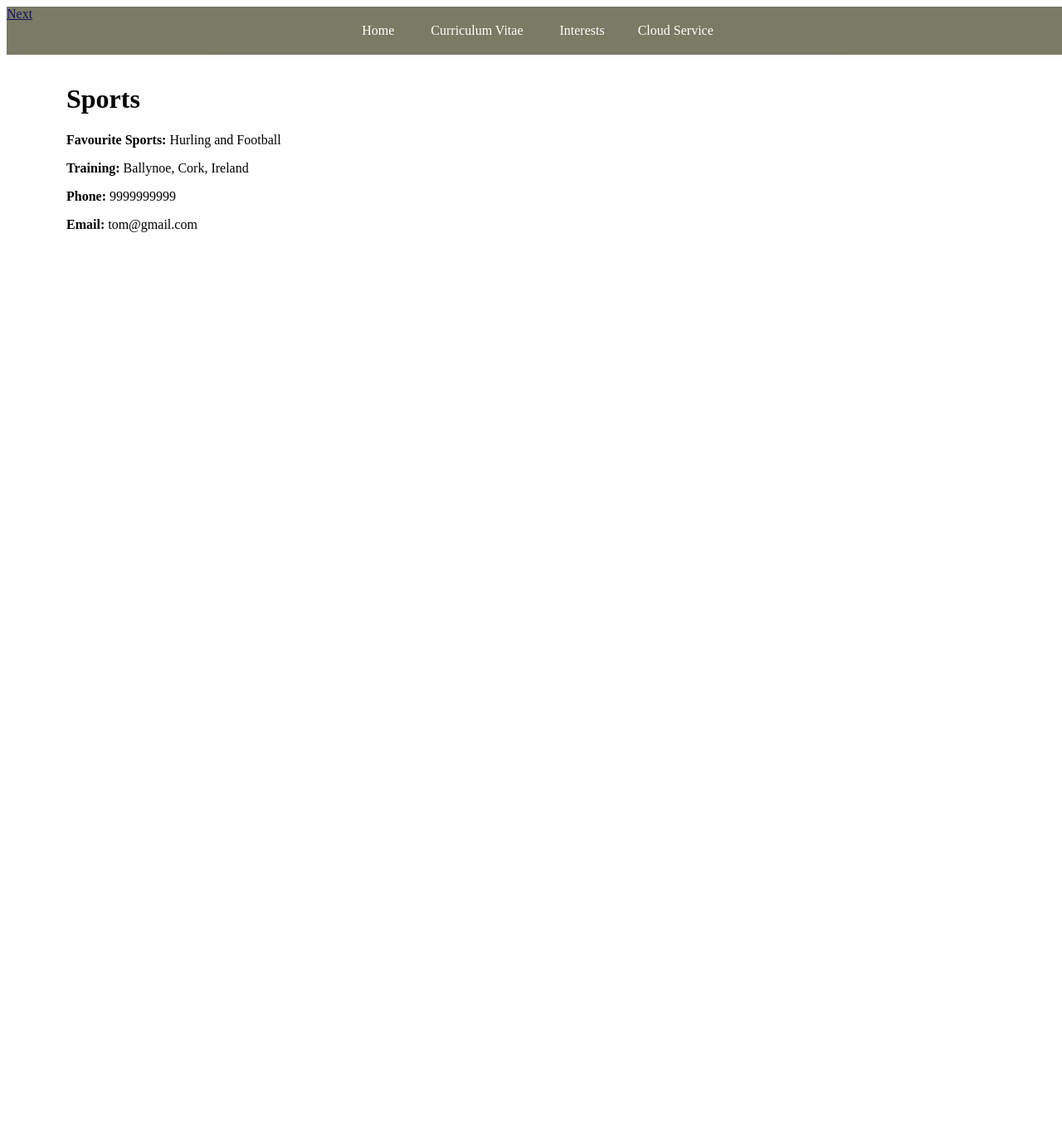
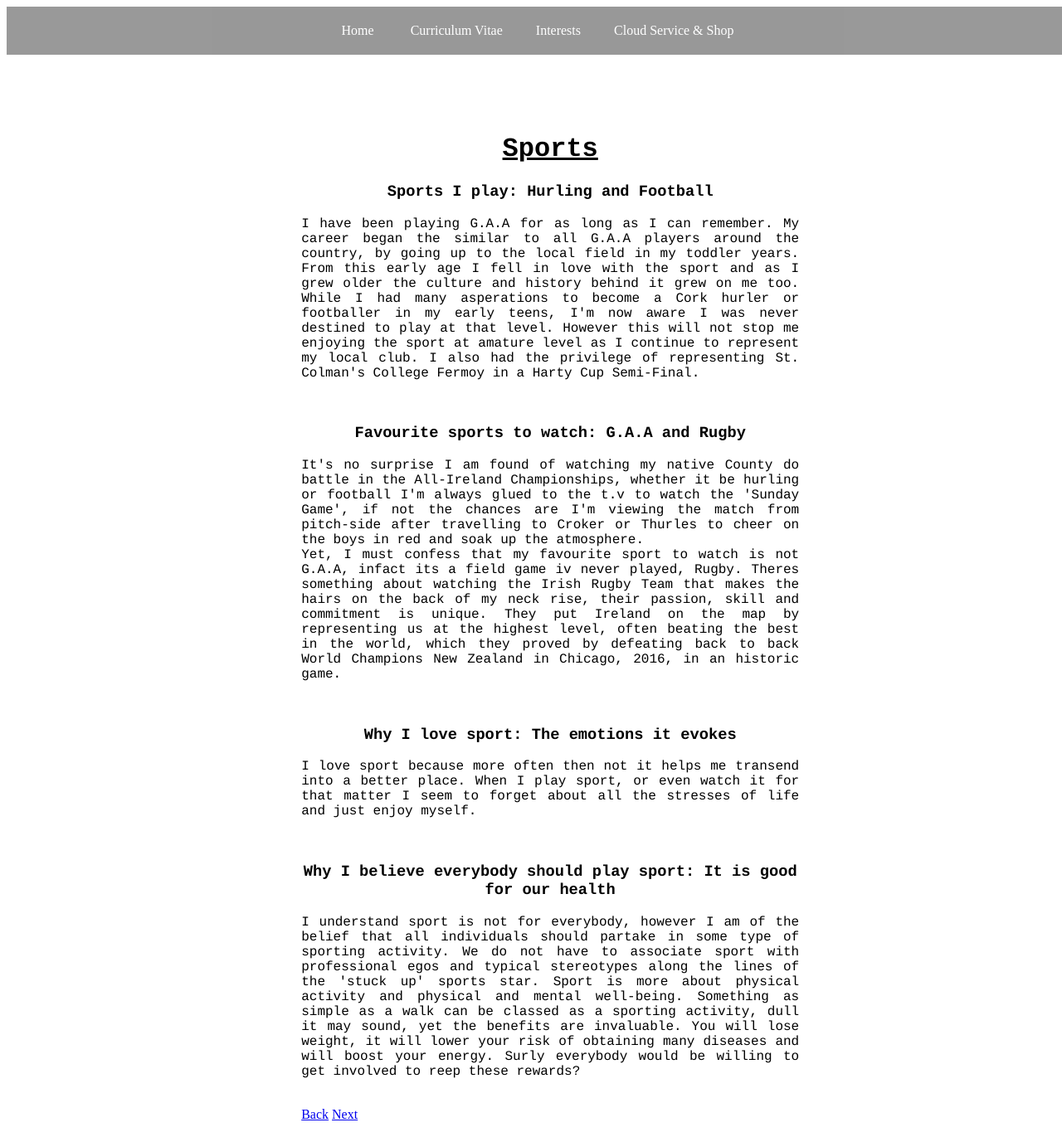
Before and after one commit to tomodonnell/IS113117367303, a PHP site: page /interests/sports.html in a window 1280 px wide. Shown: the whole page at 83% size. Before the commit the page ends 280 px from the top, so only its background shows below. Run offline with PHP 8.4, Linux system fonts and the light colour scheme.

Commit message:
CV pages Styled

```diff
--- a/ebusiness/About_Cloud.html
+++ b/ebusiness/About_Cloud.html
@@ -91,5 +91,7 @@
                     </p>
 
                         <br>
+
+            </div>
         </body>
 </html>
--- a/ebusiness/ebus.css
+++ /dev/null
@@ -1,3 +0,0 @@
-.text {
-    text-align: center
-}
--- /dev/null
+++ b/interests/interests.css
@@ -0,0 +1,30 @@
+div {
+    height: 200px;
+    width: 600px;
+
+    position: absolute;
+    top: 30%;
+    left: 44%;
+    margin-top: -100px;
+    margin-left: -200px;
+    text-align: justify;
+}
+
+h1 {
+    font-family: Courier, Monaco, monospace;
+    text-align: center;
+    text-decoration: underline;
+}
+
+p {
+    font-family: Courier, Monaco, monospace;
+}
+
+h3 {
+    font-family: Courier, Monaco, monospace;
+    text-align: center;
+}
+
+a {
+    text-align: center;
+}
--- a/interests/sports.html
+++ b/interests/sports.html
@@ -2,7 +2,10 @@
 <html>
     <head>
 
+        <!--Implementing external CSS-->
+
         <link rel="stylesheet" href="../mystylesheet.css" type="text/css"/>
+        <link rel="stylesheet" href="interests.css" type="text/css"/>
         <title>Personal</title>
 
      </head>
@@ -13,36 +16,52 @@
                 <ul>
                  <li><a href="../homepage.html">Home</a></li>
                  <li><a href="../cv/cv_page1.html">Curriculum Vitae</a>
-    <ul>
-     <li><a href="../cv/cv_page1.html">Personal Details</a></li>
-     <li><a href="../cv/cv_page2.html">Education</a></li>
-     <li><a href="../cv/cv_page3.html">Work Experience</a></li>
-
-    </ul>
-     </li>
                  <li><a href="../interest.html">Interests</a>
-    <ul>
-     <li><a href="../interests/sports.html">Sport</a></li>
-     <li><a href="../interests/travel.html">Traveling</a></li>
-     <li><a href="../interests/cloud.html">Cloud Computing</a></li>
-    </ul>
-     <li><a href="../CloudShop.html">Cloud Service</a></li>
+                 <li><a href="../ebusiness/CloudShop.html">Cloud Service & Shop</a></li>
                 </ul>
             </nav>
 
-     <DIV style="position: absolute; top:80px; left:80px;">
-     <header>
-            <h1 class="mainheading">Sports</h1>
-        </header>
+      <div>
 
-        <p><strong>Favourite Sports:</strong> Hurling and Football</p>
-        <p><strong>Training:</strong> Ballynoe, Cork, Ireland</p>
-        <p><strong>Phone:</strong> 9999999999</p>
-        <p><strong>Email:</strong> tom@gmail.com</p>
 
-        <br/>
-     </DIV>
-        <a href="travel.html" class="btn btn-dark">Next</a>
+            <h1>Sports</h1>
 
+        <h3><strong>Sports I play:</strong> Hurling and Football</h3>
+        <p> I have been playing G.A.A for as long as I can remember. My career began the similar to all G.A.A players
+        around the country, by going up to the local field in my toddler years. From this early age I fell in love
+        with the sport and as I grew older the culture and history behind it grew on me too. While I had many asperations to become
+        a Cork hurler or footballer in my early teens, I'm now aware I was never destined to play at that level. However
+        this will not stop me enjoying the sport at amature level as I continue to represent my local club. I also had the
+        privilege of representing St. Colman's College Fermoy in a Harty Cup Semi-Final.</p>
+        <br>
+        <h3><strong>Favourite sports to watch:</strong> G.A.A and Rugby</h3>
+        <p> It's no surprise I am found of watching my native County do battle in the All-Ireland Championships, whether it be hurling or
+        football I'm always glued to the t.v to watch the 'Sunday Game', if not the chances are I'm viewing the match from pitch-side after travelling
+        to Croker or Thurles to cheer on the boys in red and soak up the atmosphere.
+        <br>
+        Yet, I must confess that my favourite sport to watch is not G.A.A, infact its a field game iv never played, Rugby.
+        Theres something about watching the Irish Rugby Team that makes the hairs on the back of my neck rise, their passion,
+        skill and commitment is unique. They put Ireland on the map by representing us at the highest level, often beating the best in the
+        world, which they proved by defeating back to back World Champions New Zealand in Chicago, 2016, in an historic game.
+        </p>
+        <br>
+        <h3><strong>Why I love sport:</strong> The emotions it evokes</h3>
+        <p>I love sport because more often then not it helps me transend into a better place. When I play sport, or even watch it
+        for that matter I seem to forget about all the stresses of life and just enjoy myself.
+        </p>
+        <br>
+        <h3><strong>Why I believe everybody should play sport:</strong> It is good for our health</h3>
+        <p>I understand sport is not for everybody, however I am of the belief that all individuals should partake in some type of sporting activity.
+        We do not have to associate sport with professional egos and typical stereotypes along the lines of the 'stuck up' sports star. Sport is more
+        about physical activity and physical and mental well-being. Something as simple as a walk can be classed as a sporting activity, dull it may sound,
+        yet the benefits are invaluable. You will lose weight, it will lower your risk of obtaining many diseases and will boost your energy.
+        Surly everybody would be willing to get involved to reep these rewards?
+        </p>
+        <br>
+        <a href="../homepage.html" class="btn btn-dark">Back</a>
+        <a href="travel.html" class="btn btn-success">Next</a>
+        <br>
+        <br>
+      </div>
     </body>
 </html>
--- a/mystylesheet.css
+++ b/mystylesheet.css
@@ -1,21 +1,16 @@
-html,body{
-    height:100%;
-    width:100%;
-}
-
 nav{
 
     position: absolute;
 
     width: 100%;
 
-    background: #220;
+    background: black;
 
     margin: 0;
 
     text-align: center;
 
-    opacity: 0.6;
+    opacity: 0.4;
 
     z-index: 2;
 }
```
Also changed, not shown: other parts of mystylesheet.css (+1 -72 lines), cv/cv.css (added, +19 -0 lines), cv/cv_page1.html (+9 -20 lines), cv/cv_page2.html (+8 -20 lines), cv/cv_page3.html (+8 -18 lines), ebusiness/About_Us.html (deleted, +0 -20 lines), homepage.html (+2 -21 lines). Lines whose indentation alone changed are shown as unchanged.
